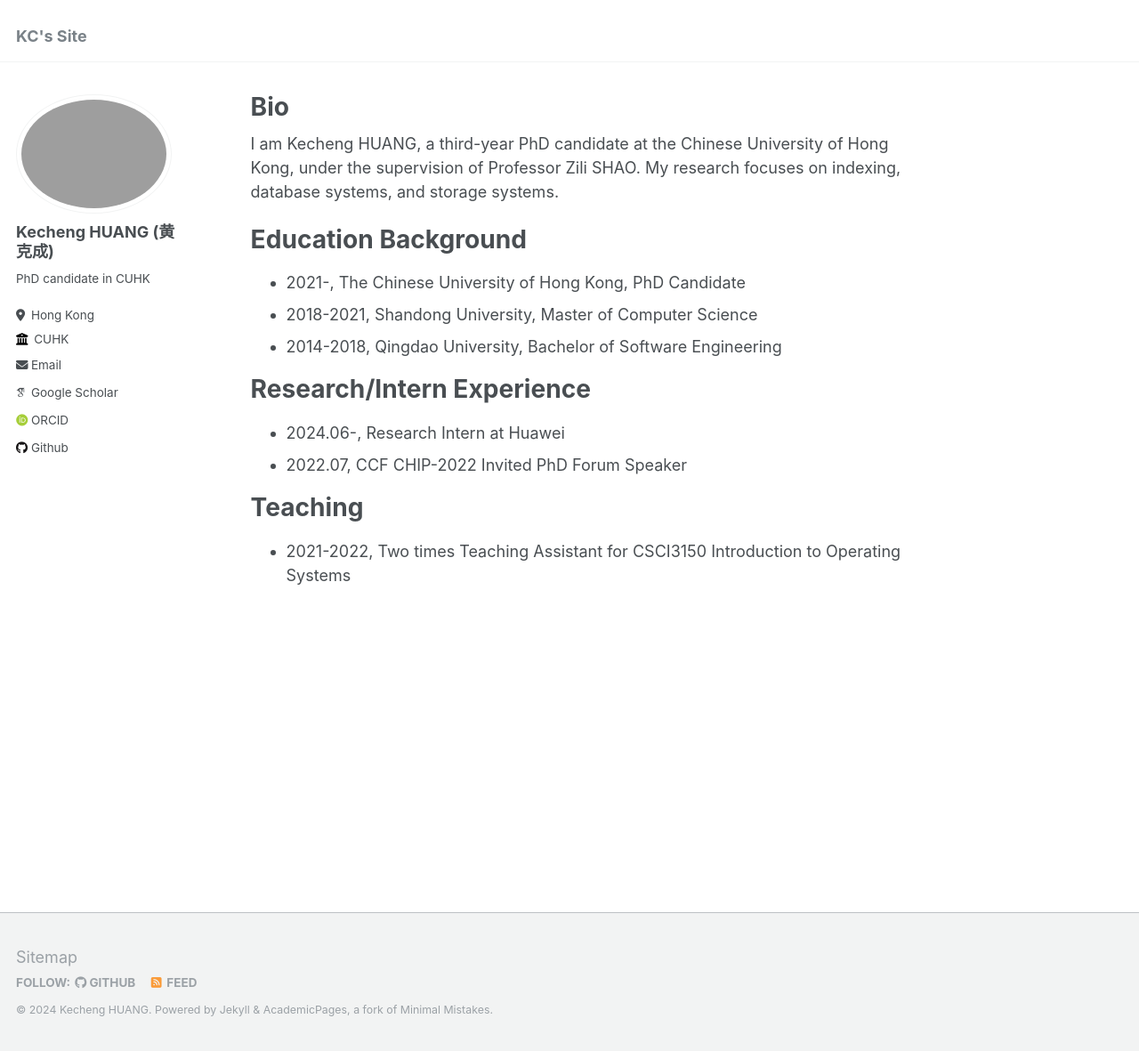
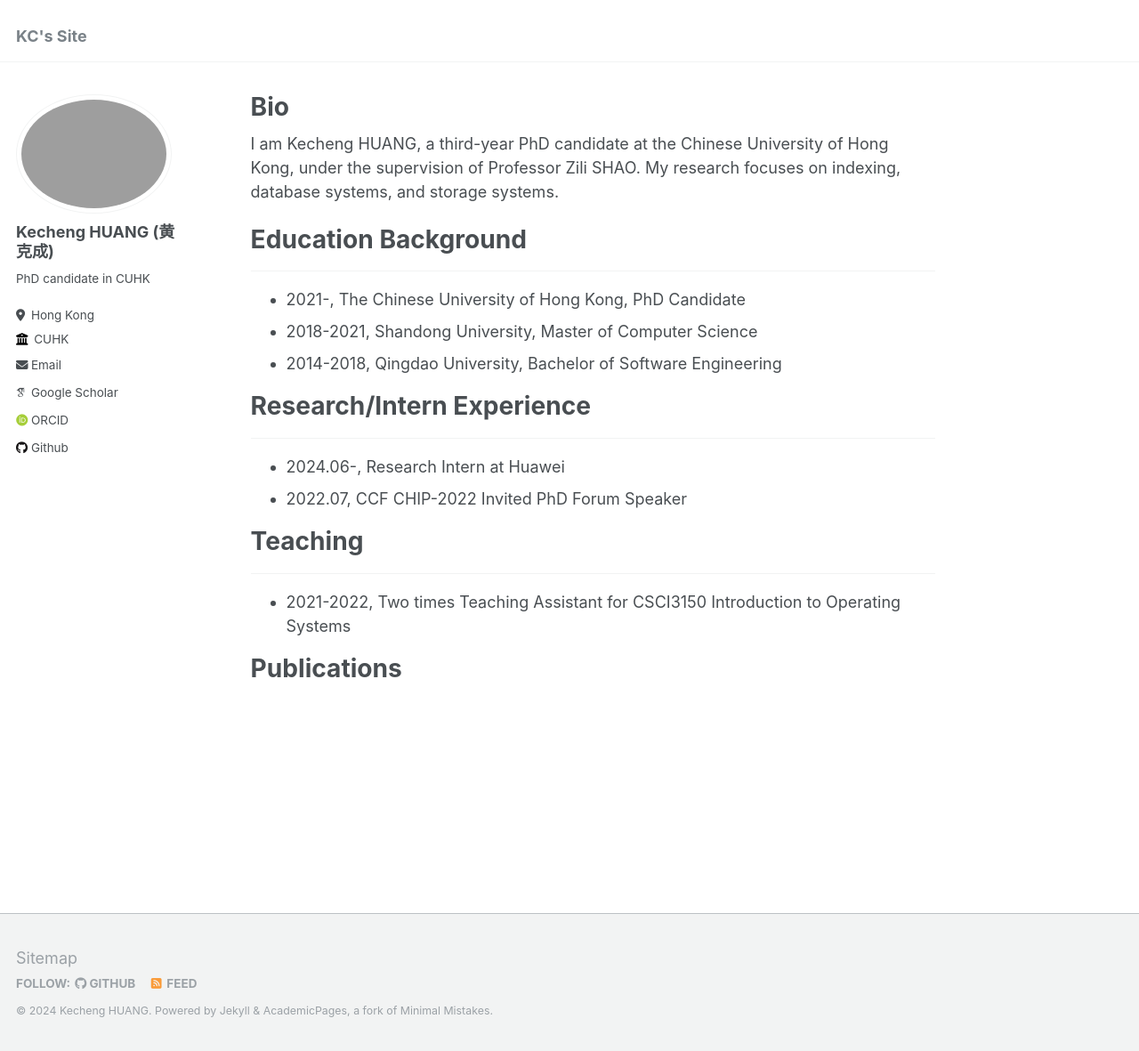
Before and after one commit to ericaloha/ericaloha.github.io, a Jekyll site: the page built from _pages/about.md, in a window 1280 px wide and 1181 px high. Shown: the whole window at 89% size. Built offline with Jekyll 4.4.1, drawn with Linux system fonts in a browser that asks for light colours; some web fonts are replaced.

Commit message:
Update about.md

```diff
--- a/_pages/about.md
+++ b/_pages/about.md
@@ -8,6 +8,7 @@ I am Kecheng HUANG, a third-year PhD candidate at the Chinese University of Hong
 
 # Education Background
 
+---
 
 - 2021-,          The Chinese University of Hong Kong,        PhD Candidate
 - 2018-2021,      Shandong University,                        Master of Computer Science
@@ -16,8 +17,15 @@ I am Kecheng HUANG, a third-year PhD candidate at the Chinese University of Hong
 
 # Research/Intern Experience
 
+---
+
 - 2024.06-,        Research Intern at Huawei
 - 2022.07,         CCF CHIP-2022  Invited PhD Forum Speaker
 
 # Teaching
+
+---
+
 - 2021-2022,       Two times Teaching Assistant for CSCI3150 Introduction to Operating Systems
+
+# Publications
```
